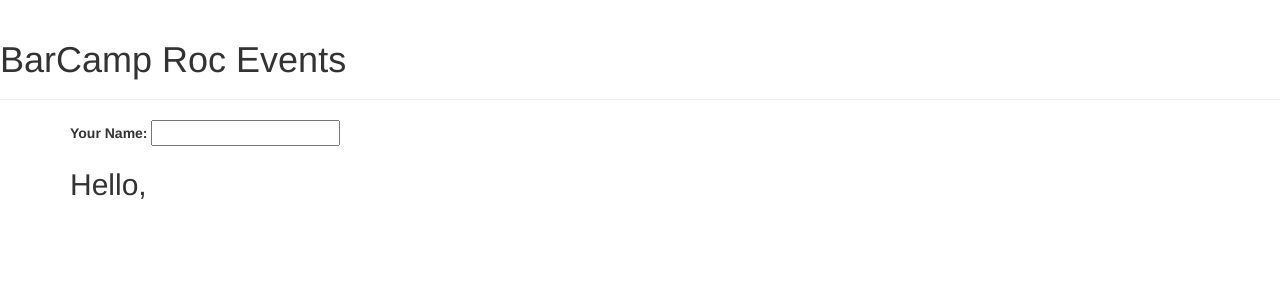
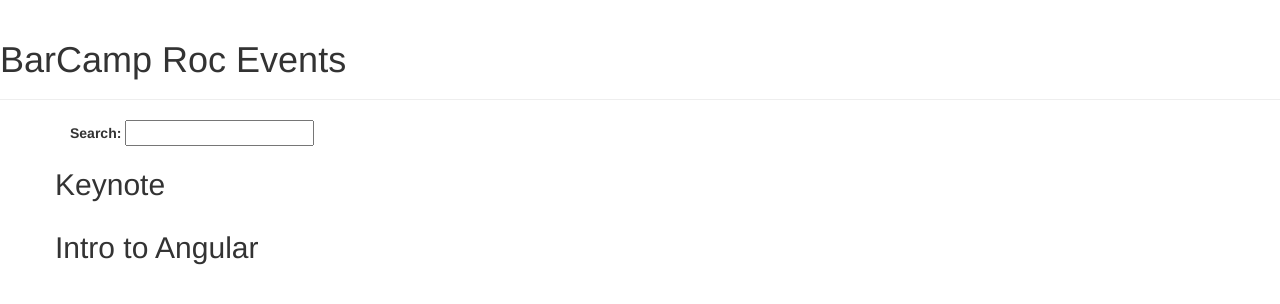
Before and after one commit to derekhansen/barcamproc-angular-intro, a website: page index.html in a window 1280 px wide. Drawn offline with nearby package versions, Linux system fonts and the light colour scheme.

Commit message:
Session List

```diff
--- a/index.html
+++ b/index.html
@@ -5,15 +5,17 @@
     <title>BarCamp Roc AngularJS</title>
     <link rel="stylesheet" href="bower_components/bootstrap/dist/css/bootstrap.css"/>
 </head>
-<body>
+<body ng-init="sessions=['Keynote', 'Intro to Angular']">
 <div class="page-header">
     <h1>BarCamp Roc Events</h1>
 </div>
 
 <div class="container">
-    <label for="yourName">Your Name:</label>
-    <input type="text" id="yourName" ng-model="yourName"/>
-    <h2>Hello, {{ yourName }}</h2>
+    <label for="search">Search:</label>
+    <input type="text" id="search" ng-model="search"/>
+    <div class="row" ng-repeat="session in sessions | filter:search">
+        <h2>{{ session }}</h2>
+    </div>
 </div>
 
 <script src="bower_components/angular/angular.js"></script>
```
